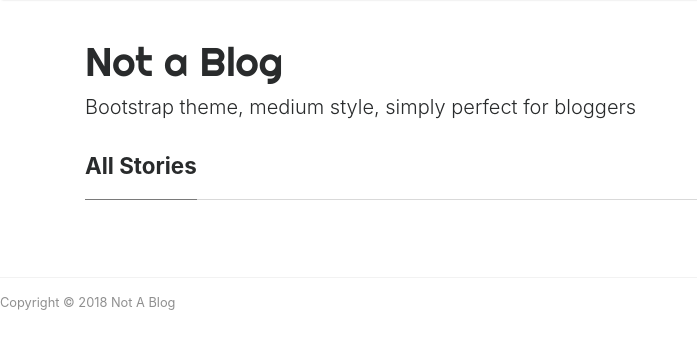
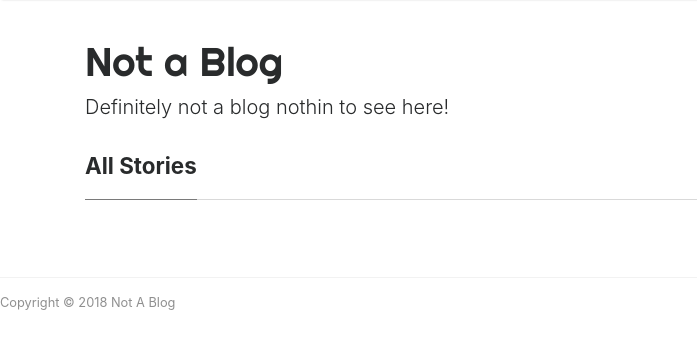
Before and after one commit to gex7777/my-first-blog, a Django app: page / in a window 1280 px wide. Shown: the part 56-405 px from the top of the page, without its empty margins (0-697 px from the left). Run offline with Django 3.2, Linux system fonts and the light colour scheme; data that the repository does not hold is empty; some libraries are stand-ins or nearby versions.

Commit message:
modified:   blog/templates/blog/post_list.html

```diff
--- a/blog/templates/blog/post_list.html
+++ b/blog/templates/blog/post_list.html
@@ -6,7 +6,8 @@
     <div class="mainheading">
         <h1 class="sitetitle">Not a Blog</h1>
         <p class="lead">
-             Bootstrap theme, medium style, simply perfect for bloggers
+            Definitely not a blog
+            nothin to see here!
         </p>
     </div>
 <!-- End Site Title
```
Also changed, not shown: blog/static/assets/img/demopic/1.jpg (deleted), blog/static/assets/img/demopic/10.jpg (deleted), blog/static/assets/img/demopic/2.jpg (deleted), blog/static/assets/img/demopic/3.jpg (deleted), blog/static/assets/img/demopic/4.jpg (deleted), blog/static/assets/img/demopic/5.jpg (deleted), blog/static/assets/img/demopic/6.jpg (deleted), blog/static/assets/img/demopic/7.jpg (deleted), blog/static/assets/img/demopic/8.jpg (deleted), blog/static/assets/img/demopic/9.jpg (deleted).
